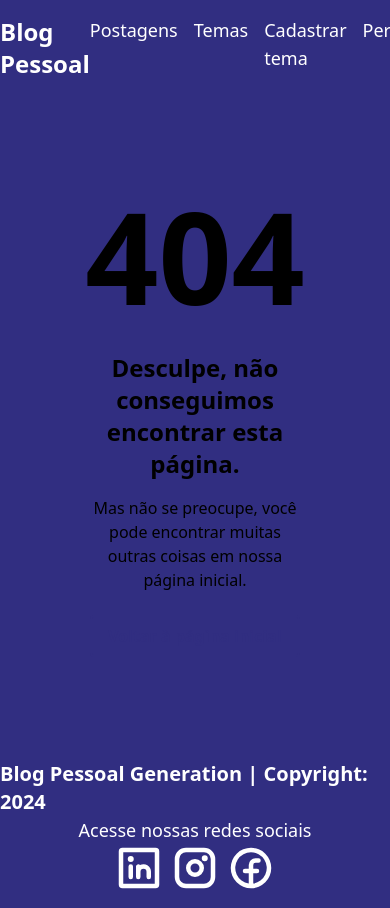
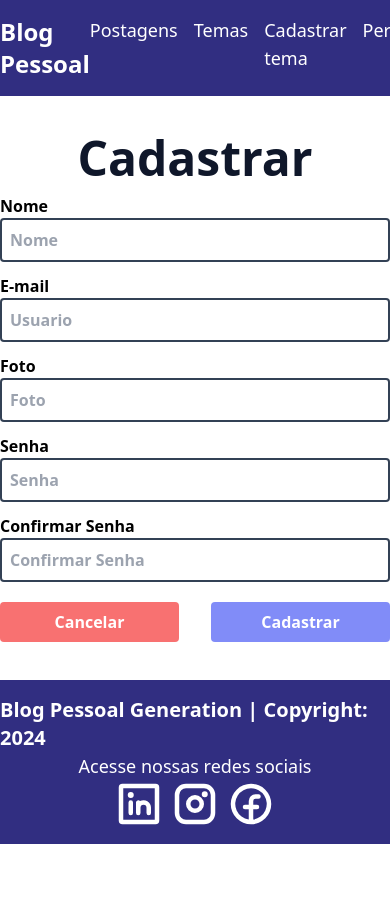
Before and after one commit to jorgeguedess/react_blogpessoal_generation, a React (Vite) app: page /cadastro in a window 390 px wide. Shown: the top 908 px of the page. After the commit the page ends 844 px from the top, so only its background shows below. Built offline with nearby package versions, Linux system fonts and the light colour scheme.

Commit message:
feat: add Pages Cadastro and Login with Service

```diff
--- a/package.json
+++ b/package.json
@@ -10,9 +10,11 @@
     "preview": "vite preview"
   },
   "dependencies": {
+    "axios": "^1.7.0",
     "prettier-plugin-tailwindcss": "^0.5.14",
     "react": "^18.2.0",
     "react-dom": "^18.2.0",
+    "react-loader-spinner": "^6.1.6",
     "react-router-dom": "^6.23.1"
   },
   "devDependencies": {
--- a/src/App.tsx
+++ b/src/App.tsx
@@ -2,25 +2,31 @@ import { BrowserRouter, Route, Routes } from "react-router-dom";
 
 import { Footer } from "./components/footer/Footer";
 import { Header } from "./components/header/Header";
+import { NotFound } from "./components/not-found/NotFound";
 
 import Home from "./pages/home/Home";
 import Login from "./pages/login/Login";
-import { NotFound } from "./components/not-found/NotFound";
+import Cadastro from "./pages/cadastro/Cadastro";
+import { AuthProvider } from "./contexts/AuthContext";
 
 function App() {
   return (
     <>
+      <AuthProvider>
         <BrowserRouter>
           <div className="flex min-h-screen flex-col bg-indigo-900">
             <Header />
             <Routes>
               <Route path="/" element={<Home />} />
               <Route path="/login" element={<Login />} />
+              <Route path="/cadastro" element={<Cadastro />} />
               <Route path="*" element={<NotFound />} />
             </Routes>
+
             <Footer />
           </div>
         </BrowserRouter>
+      </AuthProvider>
     </>
   );
 }
--- /dev/null
+++ b/src/pages/cadastro/Cadastro.tsx
@@ -0,0 +1,166 @@
+import { ChangeEvent, FormEvent, useEffect, useState } from "react";
+import Usuario from "../../models/Usuario";
+import { useNavigate } from "react-router-dom";
+import { cadastrarUsuario } from "../../services/Service";
+import { RotatingLines } from "react-loader-spinner";
+
+export default function Cadastro() {
+  const navigate = useNavigate();
+
+  const [isLoading, setIsLoading] = useState<boolean>(false);
+  const [confirmaSenha, setConfirmaSenha] = useState<string>("");
+
+  const [usuario, setUsuario] = useState<Usuario>({
+    id: 0,
+    nome: "",
+    usuario: "",
+    senha: "",
+    foto: "",
+    administrador: false,
+  });
+
+  function atualizarEstado(e: ChangeEvent<HTMLInputElement>) {
+    setUsuario({
+      ...usuario,
+      [e.target.name]: e.target.value,
+    });
+  }
+
+  useEffect(() => {
+    if (usuario.id !== 0) {
+      retornar();
+    }
+  }, [usuario]);
+
+  function retornar() {
+    navigate("/login");
+  }
+
+  function handleConfirmarSenha(e: ChangeEvent<HTMLInputElement>) {
+    setConfirmaSenha(e.target.value);
+  }
+
+  async function cadastrarNovoUsuario(e: FormEvent<HTMLFormElement>) {
+    e.preventDefault();
+
+    if (confirmaSenha === usuario.senha && usuario.senha.length >= 8) {
+      setIsLoading(true);
+
+      try {
+        await cadastrarUsuario(`/usuarios/cadastrar`, usuario, setUsuario);
+        alert("Usuário cadastrado com sucesso!");
+      } catch (error) {
+        alert("Erro ao cadastrar o usuário!");
+      }
+    } else {
+      alert("Dados estão inconsistentes. Verifique as informações do cadastro");
+      setUsuario({ ...usuario, senha: "" });
+      setConfirmaSenha("");
+    }
+
+    setIsLoading(false);
+  }
+
+  return (
+    <div className="grid h-screen w-full flex-1 grid-cols-1 place-items-center bg-white font-bold lg:grid-cols-2">
+      <div className="hidden min-h-screen w-full bg-[url('https://i.imgur.com/ZZFAmzo.jpg')] bg-cover bg-no-repeat object-center lg:block"></div>
+      <form
+        className="container flex w-full max-w-[520px] flex-col items-center justify-center gap-3 md:w-2/3 md:max-w-full"
+        onSubmit={cadastrarNovoUsuario}
+      >
+        <h2 className="text-5xl text-slate-900">Cadastrar</h2>
+        <div className="flex w-full flex-col">
+          <label htmlFor="nome">Nome</label>
+          <input
+            type="text"
+            id="nome"
+            name="nome"
+            placeholder="Nome"
+            className="rounded border-2 border-slate-700 p-2"
+            value={usuario.nome}
+            onChange={(e: ChangeEvent<HTMLInputElement>) => atualizarEstado(e)}
+            required
+          />
+        </div>
+        <div className="flex w-full flex-col">
+          <label htmlFor="usuario">E-mail</label>
+          <input
+            type="email"
+            id="usuario"
+            name="usuario"
+            placeholder="Usuario"
+            className="rounded border-2 border-slate-700 p-2"
+            value={usuario.usuario}
+            onChange={(e: ChangeEvent<HTMLInputElement>) => atualizarEstado(e)}
+            required
+          />
+        </div>
+        <div className="flex w-full flex-col">
+          <label htmlFor="foto">Foto</label>
+          <input
+            type="text"
+            id="foto"
+            name="foto"
+            placeholder="Foto"
+            className="rounded border-2 border-slate-700 p-2"
+            value={usuario.foto}
+            onChange={(e: ChangeEvent<HTMLInputElement>) => atualizarEstado(e)}
+          />
+        </div>
+        <div className="flex w-full flex-col">
+          <label htmlFor="senha">Senha</label>
+          <input
+            type="password"
+            id="senha"
+            name="senha"
+            placeholder="Senha"
+            className="rounded border-2 border-slate-700 p-2"
+            value={usuario.senha}
+            onChange={(e: ChangeEvent<HTMLInputElement>) => atualizarEstado(e)}
+            required
+          />
+        </div>
+        <div className="flex w-full flex-col">
+          <label htmlFor="confirmarSenha">Confirmar Senha</label>
+          <input
+            type="password"
+            id="confirmarSenha"
+            name="confirmarSenha"
+            placeholder="Confirmar Senha"
+            className="rounded border-2 border-slate-700 p-2"
+            onChange={(e: ChangeEvent<HTMLInputElement>) =>
+              handleConfirmarSenha(e)
+            }
+            required
+          />
+        </div>
+        <div className="mt-2 flex w-full justify-around gap-8">
+          <button
+            className="w-1/2 rounded bg-red-400 py-2 text-white hover:bg-red-700"
+            onClick={retornar}
+          >
+            Cancelar
+          </button>
+          <button
+            type="submit"
+            className="flex w-1/2 justify-center
+                           rounded bg-indigo-400 py-2
+                           text-white hover:bg-indigo-900"
+          >
+            {isLoading ? (
+              <RotatingLines
+                strokeColor="white"
+                strokeWidth="5"
+                animationDuration="0.75"
+                width="24"
+                visible={true}
+              />
+            ) : (
+              <span>Cadastrar</span>
+            )}
+          </button>
+        </div>
+      </form>
+    </div>
+  );
+}
--- a/src/pages/login/Login.tsx
+++ b/src/pages/login/Login.tsx
@@ -1,9 +1,95 @@
+import { ChangeEvent, useContext, useEffect, useState } from "react";
+import { Link, useNavigate } from "react-router-dom";
+import UsuarioLogin from "../../models/UsuarioLogin";
+import { AuthContext } from "../../contexts/AuthContext";
+import { RotatingLines } from "react-loader-spinner";
+
 export default function Login() {
+  const navigate = useNavigate();
+
+  const { usuario, handleLogin, isLoading } = useContext(AuthContext);
+
+  const [usuarioLogin, setUsuarioLogin] = useState<UsuarioLogin>(
+    {} as UsuarioLogin,
+  );
+
+  useEffect(() => {
+    if (usuario.token !== "") {
+      navigate("/");
+    }
+  }, [usuario]);
+
+  function atualizarEstado(e: ChangeEvent<HTMLInputElement>) {
+    setUsuarioLogin({
+      ...usuarioLogin,
+      [e.target.name]: e.target.value,
+    });
+  }
+
+  function login(e: ChangeEvent<HTMLFormElement>) {
+    e.preventDefault();
+    handleLogin(usuarioLogin);
+  }
+
   return (
-    <div className="flex w-full flex-1 flex-col items-center justify-center bg-white">
-      <div className="container mx-auto text-center">
-        <h1 className="text-2xl">Página de Login</h1>
-      </div>
+    <div className="grid w-full flex-1 grid-cols-1 place-items-center bg-white py-16 font-bold md:py-0 lg:grid-cols-2">
+      <form
+        className="container flex w-full max-w-96 flex-col items-center justify-center gap-4"
+        onSubmit={login}
+      >
+        <h2 className="text-5xl text-slate-900 ">Entrar</h2>
+        <div className="flex w-full flex-col">
+          <label htmlFor="usuario">E-mail</label>
+          <input
+            type="email"
+            id="usuario"
+            name="usuario"
+            placeholder="Usuario"
+            className="rounded border-2 border-slate-700 p-2"
+            value={usuarioLogin.usuario}
+            onChange={(e: ChangeEvent<HTMLInputElement>) => atualizarEstado(e)}
+            required
+          />
+        </div>
+        <div className="flex w-full flex-col">
+          <label htmlFor="senha">Senha</label>
+          <input
+            type="password"
+            id="senha"
+            name="senha"
+            placeholder="Senha"
+            className="rounded border-2 border-slate-700 p-2"
+            onChange={(e: ChangeEvent<HTMLInputElement>) => atualizarEstado(e)}
+            required
+          />
+        </div>
+        <button
+          type="submit"
+          className="flex w-1/2 justify-center rounded bg-indigo-400 py-2 text-white hover:bg-indigo-900"
+        >
+          {isLoading ? (
+            <RotatingLines
+              strokeColor="white"
+              strokeWidth="5"
+              animationDuration="0.75"
+              width="24"
+              visible={true}
+            />
+          ) : (
+            <span>Entrar</span>
+          )}
+        </button>
+
+        <hr className="w-full border-slate-800" />
+
+        <p>
+          Ainda não tem uma conta?{" "}
+          <Link to="/cadastro" className="text-indigo-800 hover:underline">
+            Cadastre-se
+          </Link>
+        </p>
+      </form>
+      <div className="hidden min-h-screen w-full bg-[url('https://i.imgur.com/ZZFAmzo.jpg')] bg-cover bg-center bg-no-repeat lg:block"></div>
     </div>
   );
 }
```
Also changed, not shown: 1 other file (tests, documents, lock files or other folders). Lines whose indentation alone changed are shown as unchanged.
